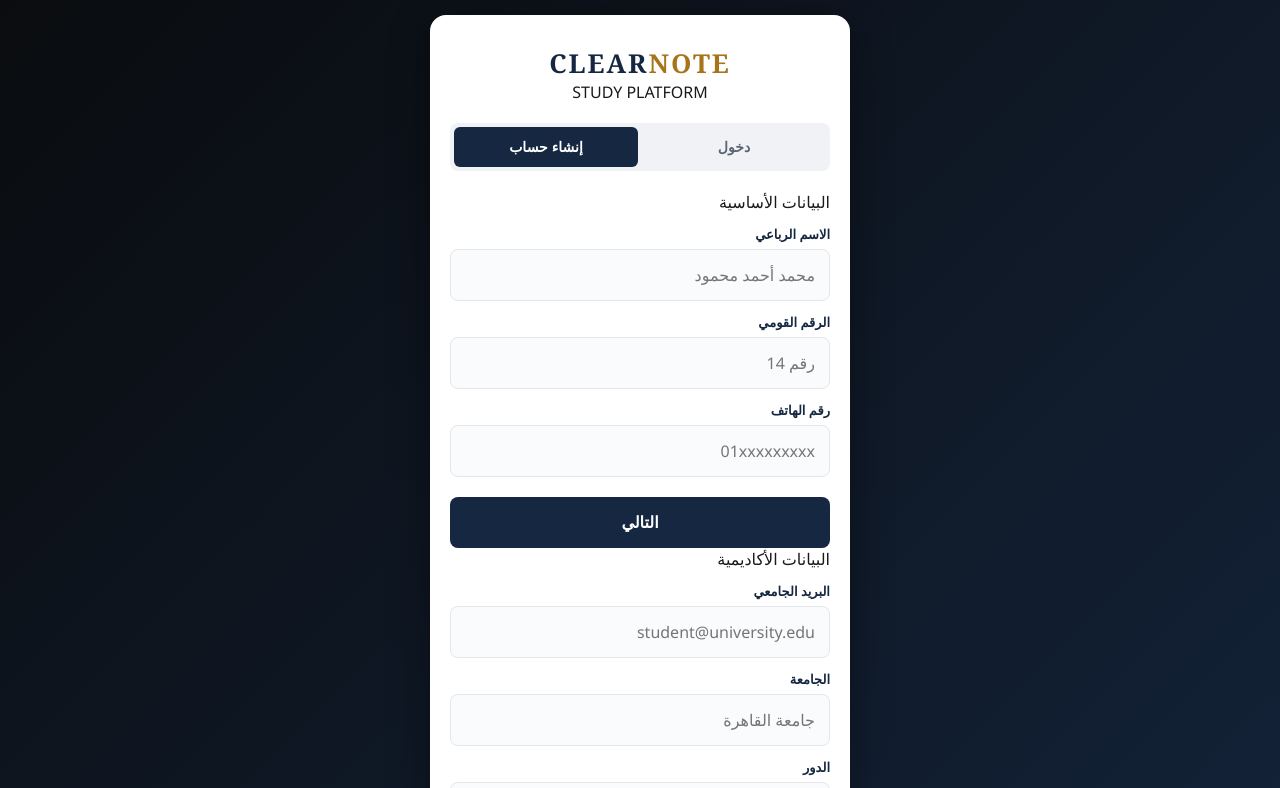
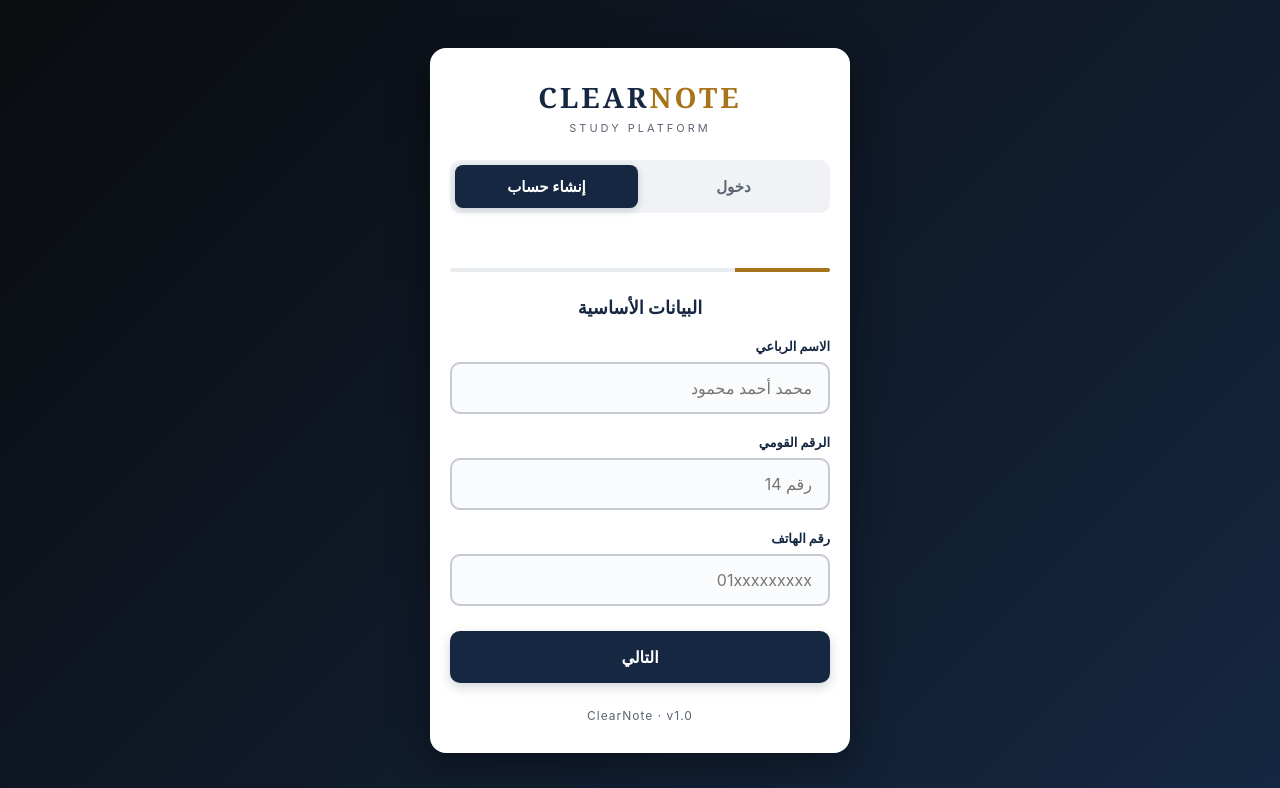
Before and after one commit to kh0102442-bit/clearnote, a plain HTML site: page index.html in a window 1280 px wide. Both pictures are taken after a click on the button "إنشاء حساب". Shown: the top 788 px of the page. Drawn offline with Linux system fonts and the light colour scheme; no server answers.

Commit message:
Update styles.css

```diff
--- a/styles.css
+++ b/styles.css
@@ -1,88 +1,116 @@
 :root {
-  --navy: #152741; --accent: #a8741a; --green: #1f6b45;
-  --bg: #f4f6f8; --white: #ffffff; --text: #1a1a1a;
-  --muted: #5b6472; --border: #e2e5e9; --radius: 16px;
+  --navy: #152741;
+  --navy-dark: #0f1e33;
+  --accent: #a8741a;
+  --green: #1f6b45;
+  --ink: #1a1a1a;
+  --muted: #5b6472;
+  --line: #c7cbd1;
+  --bg: #f4f6f8;
+  --white: #ffffff;
 }
+
 * { box-sizing: border-box; -webkit-tap-highlight-color: transparent; }
-body { margin: 0; font-family: 'Segoe UI', sans-serif; background: var(--bg); color: var(--text); min-height: 100vh; -webkit-font-smoothing: antialiased; }
 
-/* الشاشات الأساسية */
-.auth-screen { min-height: 100vh; display: flex; align-items: center; justify-content: center; background: linear-gradient(135deg, #0a0c0f, #152741); padding: 15px; }
-.auth-box { background: var(--white); border-radius: var(--radius); padding: 30px 20px; width: 100%; max-width: 420px; box-shadow: 0 10px 40px rgba(0,0,0,.4); }
-.brand { text-align: center; margin-bottom: 20px; }
-.brand-name { font-family: Georgia, serif; font-size: 26px; font-weight: 700; letter-spacing: 2px; color: var(--navy); }
+html, body {
+  margin: 0; padding: 0;
+  font-family: -apple-system, BlinkMacSystemFont, 'Segoe UI', Roboto, Helvetica, Arial, sans-serif;
+  background: var(--bg);
+  color: var(--ink);
+  min-height: 100vh;
+  -webkit-font-smoothing: antialiased;
+}
+
+/* ===== Auth Screen (Mobile First) ===== */
+.auth-screen {
+  min-height: 100vh;
+  display: flex;
+  align-items: center;
+  justify-content: center;
+  background: linear-gradient(135deg, #0a0c0f 0%, #152741 100%);
+  padding: 15px;
+}
+
+.auth-box {
+  background: var(--white);
+  border-radius: 16px;
+  padding: 30px 20px;
+  width: 100%;
+  max-width: 420px;
+  box-shadow: 0 10px 40px rgba(0,0,0,.4);
+}
+
+.brand { text-align: center; margin-bottom: 25px; }
+.brand-name { font-family: Georgia, serif; font-size: 28px; font-weight: 700; letter-spacing: 3px; color: var(--navy); }
 .brand-name span { color: var(--accent); }
-.auth-tabs { display: flex; gap: 4px; background: #f0f2f5; padding: 4px; border-radius: 8px; margin-bottom: 20px; }
-.auth-tab { flex: 1; padding: 12px; border: none; background: transparent; border-radius: 6px; font-size: 14px; color: var(--muted); cursor: pointer; font-weight: 700; }
-.auth-tab.active { background: var(--navy); color: #fff; }
-.auth-form { display: none; } .auth-form.active { display: block; }
-.auth-form label { display: block; font-size: 13px; color: var(--navy); font-weight: 700; margin-bottom: 6px; margin-top: 12px; }
-.auth-form input, .auth-form select { width: 100%; padding: 14px; border: 1.5px solid var(--border); border-radius: 8px; font-size: 16px; font-family: inherit; background: #fafbfc; }
-.btn-primary { width: 100%; padding: 16px; background: var(--navy); color: white; border: none; border-radius: 8px; font-size: 16px; font-weight: 700; cursor: pointer; margin-top: 20px; }
-.btn-cancel { width: 100%; padding: 12px; background: transparent; border: none; color: var(--muted); cursor: pointer; }
+.brand-sub { font-size: 11px; letter-spacing: 3px; color: var(--muted); margin-top: 5px; }
 
-/* لوحة التحكم */
-.admin-layout { display: flex; flex-direction: column; min-height: 100vh; padding-bottom: 70px; }
-.admin-topbar { background: var(--white); padding: 15px 20px; display: flex; justify-content: space-between; align-items: center; box-shadow: 0 2px 10px rgba(0,0,0,0.05); position: sticky; top: 0; z-index: 100; }
-.admin-content { padding: 20px; flex: 1; max-width: 1000px; margin: 0 auto; width: 100%; }
-.section-header { display: flex; justify-content: space-between; align-items: center; margin-bottom: 20px; }
-.section-title { font-size: 22px; font-weight: 800; color: var(--navy); margin: 0; }
-.btn-add-main { background: var(--navy); color: #fff; border: none; padding: 10px 16px; border-radius: 8px; font-weight: 700; display: flex; align-items: center; gap: 6px; cursor: pointer; }
+.auth-tabs {
+  display: flex; gap: 4px; background: #f0f2f5; padding: 5px;
+  border-radius: 10px; margin-bottom: 25px;
+}
+.auth-tab {
+  flex: 1; padding: 12px; border: none; background: transparent;
+  border-radius: 8px; font-size: 15px; font-family: inherit;
+  color: var(--muted); cursor: pointer; transition: all .2s; font-weight: 600;
+}
+.auth-tab.active { background: var(--navy); color: white; box-shadow: 0 2px 8px rgba(21,39,65,.2); }
 
-/* صندوق الأدوات */
-.toolbox-wrapper { margin-bottom: 25px; background: #fff; padding: 15px; border-radius: var(--radius); box-shadow: 0 2px 10px rgba(0,0,0,0.03); }
-.toolbox-label { font-size: 13px; font-weight: 700; color: var(--muted); margin-bottom: 10px; }
-.toolbox { display: flex; gap: 10px; overflow-x: auto; padding-bottom: 10px; -webkit-overflow-scrolling: touch; }
-.toolbox::-webkit-scrollbar { display: none; }
-.tool-item { flex: 0 0 auto; padding: 12px 18px; border-radius: 10px; font-size: 14px; font-weight: 700; display: flex; align-items: center; gap: 8px; cursor: grab; border: 1px solid var(--border); background: #fff; color: var(--navy); }
-.tool-item:active { cursor: grabbing; }
+.auth-form { display: none; }
+.auth-form.active { display: block; }
 
-/* الكروت (الشجرة) */
-.tree-card { background: var(--white); border-radius: var(--radius); padding: 16px; margin-bottom: 12px; box-shadow: 0 2px 10px rgba(0,0,0,0.03); border: 1px solid var(--border); }
-.tree-card-header { display: flex; justify-content: space-between; align-items: flex-start; cursor: grab; }
-.tree-info { display: flex; flex-direction: column; gap: 6px; }
-.tree-title { font-size: 16px; font-weight: 800; color: var(--navy); margin: 0; }
-.tree-badge { font-size: 11px; font-weight: 700; color: var(--accent); background: #fdfaf3; padding: 3px 8px; border-radius: 6px; width: max-content; }
-.tree-actions { display: flex; gap: 6px; }
-.btn-circle { width: 34px; height: 34px; border-radius: 50%; border: 1px solid var(--border); background: #f8f9fa; display: flex; align-items: center; justify-content: center; cursor: pointer; color: var(--muted); }
-.btn-circle:hover { background: var(--navy); color: white; }
-.btn-circle.danger:hover { background: #b91c1c; }
-.nested-children { margin-right: 15px; padding-right: 15px; border-right: 2px dashed var(--border); margin-top: 15px; display: flex; flex-direction: column; gap: 12px; }
+.auth-form label {
+  display: block; font-size: 13px; color: var(--navy);
+  font-weight: 700; margin-bottom: 8px; margin-top: 15px;
+}
 
-/* الأدوات المضافة */
-.node-tools { display: flex; gap: 6px; flex-wrap: wrap; margin-top: 12px; border-top: 1px dashed var(--border); padding-top: 12px; }
-.tool-badge { padding: 8px 12px; border-radius: 8px; font-size: 12px; font-weight: 700; display: flex; align-items: center; gap: 6px; cursor: pointer; color: #fff; }
-.tool-badge:hover { opacity: 0.8; }
+.auth-form input {
+  width: 100%; padding: 14px 16px; border: 2px solid var(--line);
+  border-radius: 10px; font-size: 16px; font-family: inherit;
+  margin-bottom: 5px; transition: border-color .2s; background: #fafbfc;
+}
+.auth-form input:focus { outline: none; border-color: var(--navy); background: #fff; }
 
-/* شريط التنقل السفلي للموبايل */
-.bottom-nav { position: fixed; bottom: 0; left: 0; right: 0; background: var(--white); display: flex; justify-content: space-around; padding: 10px 0; box-shadow: 0 -2px 10px rgba(0,0,0,0.05); z-index: 100; }
-.nav-item-bottom { display: flex; flex-direction: column; align-items: center; gap: 4px; color: var(--muted); font-size: 11px; font-weight: 700; cursor: pointer; padding: 5px 15px; border-radius: 10px; }
-.nav-item-bottom.active { color: var(--navy); background: #f0f2f5; }
-.nav-item-bottom i { font-size: 20px; }
+.btn-primary {
+  width: 100%; padding: 16px; background: var(--navy); color: white;
+  border: none; border-radius: 10px; font-size: 16px; font-weight: 700;
+  font-family: inherit; cursor: pointer; margin-top: 20px; transition: all .2s;
+  box-shadow: 0 4px 12px rgba(21,39,65,.2);
+}
+.btn-primary:hover, .btn-primary:active { background: var(--navy-dark); transform: translateY(-1px); }
+.btn-primary:disabled { opacity: .6; cursor: wait; transform: none; }
 
-/* الدرج الجانبي (Drawer) */
-.drawer-overlay { position: fixed; top: 0; left: 0; right: 0; bottom: 0; background: rgba(0,0,0,0.5); z-index: 1000; display: none; opacity: 0; transition: opacity 0.3s; }
-.drawer-overlay.open { display: block; opacity: 1; }
-.drawer { position: fixed; top: 0; right: -100%; width: 100%; max-width: 450px; height: 100vh; background: var(--white); z-index: 1001; box-shadow: -5px 0 30px rgba(0,0,0,0.15); transition: right 0.3s; display: flex; flex-direction: column; }
-.drawer.open { right: 0; }
-.drawer-header { padding: 20px; border-bottom: 1px solid var(--border); display: flex; justify-content: space-between; align-items: center; }
-.drawer-body { padding: 20px; overflow-y: auto; flex: 1; }
-.form-group { margin-bottom: 16px; }
-.form-group label { display: block; font-size: 13px; font-weight: 700; color: var(--navy); margin-bottom: 6px; }
-.form-group input, .form-group textarea, .form-group select { width: 100%; padding: 12px; border: 1.5px solid var(--border); border-radius: 8px; font-family: inherit; font-size: 14px; }
-.drawer-footer { padding: 20px; border-top: 1px solid var(--border); display: flex; gap: 10px; }
-.btn-drawer-save { flex: 1; background: var(--navy); color: #fff; border: none; padding: 14px; border-radius: 8px; font-weight: 700; }
-.btn-drawer-cancel { flex: 1; background: #e9ecef; color: var(--muted); border: none; padding: 14px; border-radius: 8px; font-weight: 700; }
+.status-msg { font-size: 14px; min-height: 20px; margin: 10px 0; text-align: center; font-weight: 600; }
+.status-msg.err { color: #b91c1c; }
+.status-msg.ok { color: var(--green); }
 
-/* ديسكتوب */
-@media (min-width: 769px) {
-  .admin-layout { padding-bottom: 0; flex-direction: row; }
-  .bottom-nav { display: none; }
-  .admin-sidebar { width: 260px; background: var(--navy); min-height: 100vh; padding: 20px; display: flex; flex-direction: column; position: fixed; right: 0; top: 0; }
-  .admin-sidebar .admin-brand { color: #fff; margin-bottom: 30px; text-align: center; }
-  .sidebar-nav { display: flex; flex-direction: column; gap: 10px; }
-  .sidebar-nav .nav-item-bottom { color: rgba(255,255,255,0.7); flex-direction: row; justify-content: flex-start; padding: 12px 15px; font-size: 15px; }
-  .sidebar-nav .nav-item-bottom.active { background: rgba(255,255,255,0.1); color: #fff; }
-  .admin-content { margin-right: 260px; width: calc(100% - 260px); padding: 40px; }
-  .admin-topbar { display: none; }
+.auth-foot { text-align: center; font-size: 12px; color: var(--muted); margin-top: 25px; letter-spacing: 1px; }
+
+/* ===== Welcome Screen ===== */
+.welcome-screen {
+  min-height: 100vh; display: flex; align-items: center; justify-content: center;
+  background: linear-gradient(135deg, #152741 0%, #0a0c0f 100%); padding: 15px;
 }
+.welcome-box {
+  background: rgba(255,255,255,.05); border: 1px solid rgba(255,255,255,.15);
+  border-radius: 16px; padding: 30px 20px; width: 100%; max-width: 460px;
+  color: white; text-align: center; backdrop-filter: blur(10px);
+}
+.welcome-box h2 { font-size: 24px; margin: 0 0 8px; font-family: Georgia, serif; color: #fff; }
+.welcome-sub { color: rgba(255,255,255,.65); font-size: 15px; margin: 0 0 25px; }
+.welcome-info { background: rgba(0,0,0,.25); border-radius: 12px; padding: 18px; margin-bottom: 25px; text-align: right; }
+.info-row { display: flex; justify-content: space-between; padding: 8px 0; font-size: 14px; border-bottom: 1px solid rgba(255,255,255,.08); }
+.info-row:last-child { border-bottom: none; }
+.info-row span { color: rgba(255,255,255,.6); }
+.info-row b { color: #c9a44a; font-size: 15px; }
+
+@keyframes cnToastIn { from { opacity: 0; transform: translate(-50%, 20px); } to { opacity: 1; transform: translate(-50%, 0); } }
+
+/* ===== Multi-step Signup ===== */
+.signup-step { display: none; animation: slideIn .3s ease; }
+.signup-step.active { display: block; }
+@keyframes slideIn { from { opacity: 0; transform: translateX(20px); } to { opacity: 1; transform: translateX(0); } }
+
+.step-title { font-size: 18px; font-weight: 700; color: var(--navy); margin-bottom: 20px; text-align: center; }
+.step-progress { height: 4px; background: #e9ecef; border-radius: 2px; margin-bottom: 25px; overflow: hidden; }
+.step-progress-bar { height: 100%; background: var(--accent); width: 25%; transition: width .3s ease; }
```
